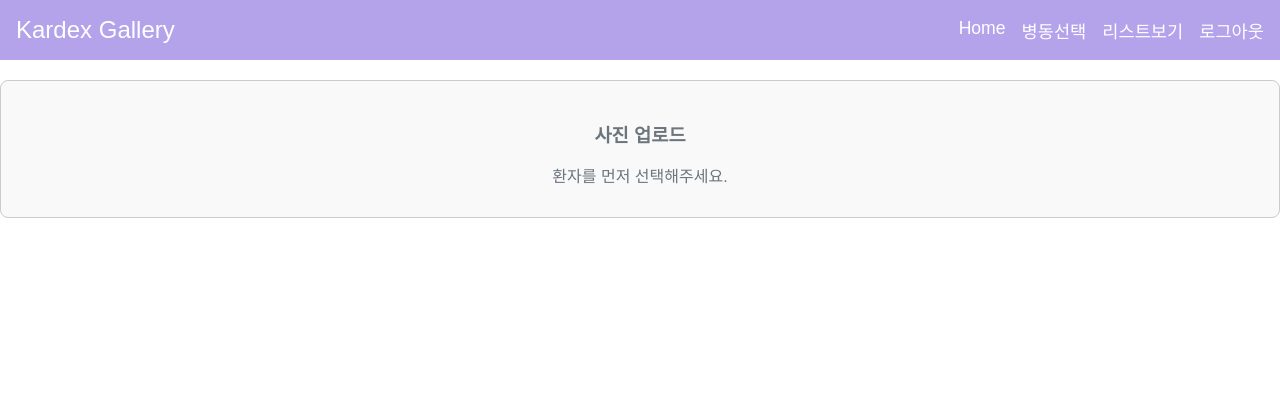
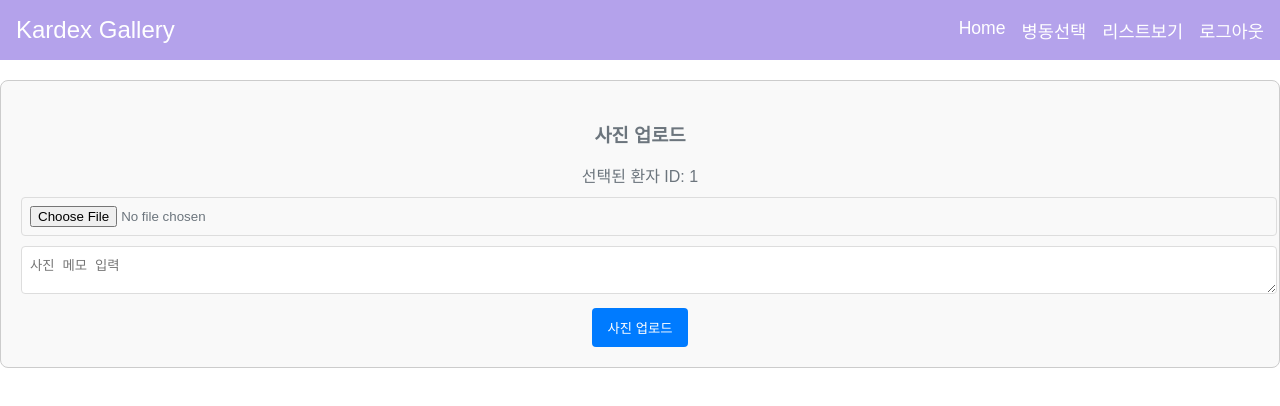
Before and after one commit to sensival/graduation_project, a React (Create React App) app in the folder mysite/frontend/: page /patients/1/upload in a window 1280 px wide. Shown: the top 406 px of the page. Built offline with nearby package versions, Linux system fonts and the light colour scheme.

Commit message:
사진 업로드: 환자명 paramter로 전딜안됨 디버깅(+)

```diff
--- a/mysite/frontend/src/pages/PhotoUpload.js
+++ b/mysite/frontend/src/pages/PhotoUpload.js
@@ -1,13 +1,15 @@
-import React, { useState } from 'react';
+import React, { useState, useEffect } from 'react';
+import { useParams } from 'react-router-dom'; // useParams 추가
 import axios from 'axios';
 import { REACT_APP_HOST_IP_ADDRESS } from '../env';
 import { UploadContainer } from '../styles/UploadStyle';
 
-const PhotoUpload = ({ selectedPatient }) => {
-    const [photo, setPhoto] = useState(null); // 업로드할 사진 파일
-    const [memo, setMemo] = useState(''); // 사진 메모
-    const [uploadSuccess, setUploadSuccess] = useState(false); // 업로드 성공 여부
-    const [errorMessage, setErrorMessage] = useState(''); // 에러 메시지
+const PhotoUpload = () => {
+    const { patientId } = useParams(); // URL에서 patientId를 가져오기
+    const [photo, setPhoto] = useState(null);
+    const [memo, setMemo] = useState('');
+    const [uploadSuccess, setUploadSuccess] = useState(false);
+    const [errorMessage, setErrorMessage] = useState('');
 
     const handleFileChange = (e) => {
         setPhoto(e.target.files[0]);
@@ -30,7 +32,7 @@ const PhotoUpload = ({ selectedPatient }) => {
 
         try {
             const response = await axios.post(
-                `${REACT_APP_HOST_IP_ADDRESS}gallery/api/patients/${selectedPatient.id}/photos/add/`,
+                `${REACT_APP_HOST_IP_ADDRESS}gallery/api/patients/${patientId}/photos/add/`,
                 formData,
                 { headers: { 'Content-Type': 'multipart/form-data' } }
             );
@@ -49,9 +51,9 @@ const PhotoUpload = ({ selectedPatient }) => {
     return (
         <UploadContainer>
             <h3>사진 업로드</h3>
-            {selectedPatient ? (
+            {patientId ? (
                 <>
-                    <p>선택된 환자: {selectedPatient.name}</p>
+                    <p>선택된 환자 ID: {patientId}</p>  {/* 환자 ID 출력 */}
                     <form onSubmit={handleUpload}>
                         <input type="file" accept="image/*" onChange={handleFileChange} />
                         <textarea
```
